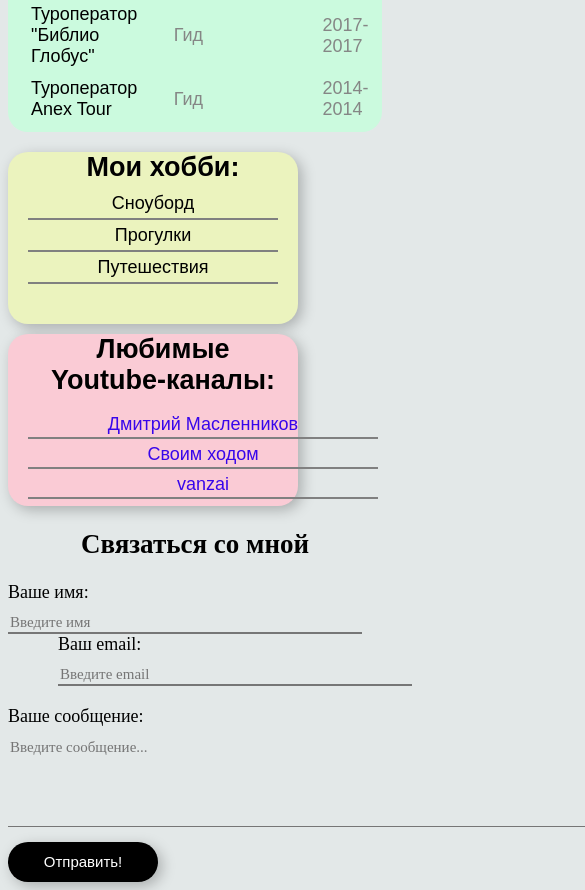
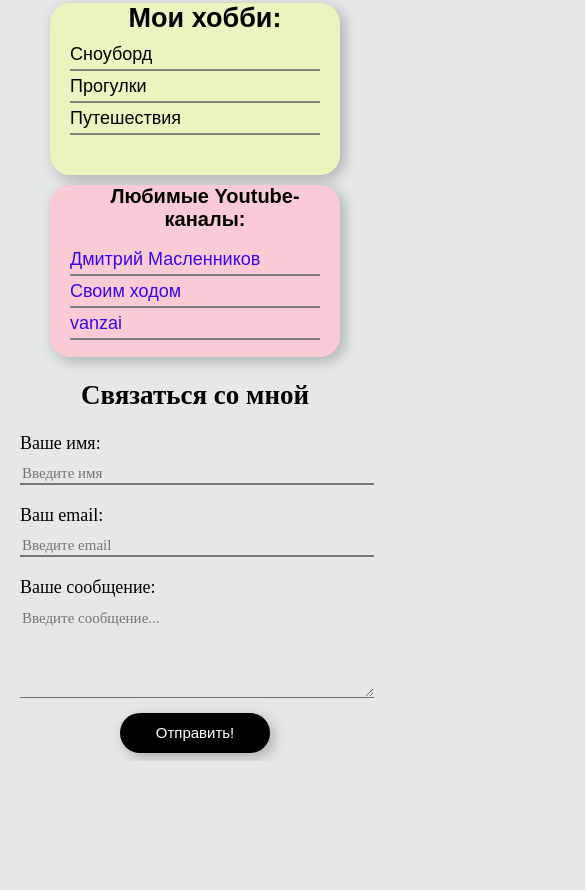
Before and after one commit to stepanenochka/resume, a plain HTML site: page index.html in a window 390 px wide. Shown: the part 661-1551 px from the top of the page, 585 px wide, since content can reach past the window. After the commit the page ends 1422 px from the top, so only its background shows below. Drawn offline with Linux system fonts and the light colour scheme; a web font is replaced by a local one.

Commit message:
Add files via upload

```diff
--- a/index.html
+++ b/index.html
@@ -15,7 +15,7 @@
 
   <div class="container">
   <div class="info">
-     <img src="IMG_8195.JPG" alt="Степаненко Ирина" class="foto">
+     <img src="imgs/IMG_8195.JPG" alt="Степаненко Ирина" class="foto">
 
   <div class="info-text">
   <h1>Степаненко Ирина</h1>
@@ -105,11 +105,11 @@
 <div class="message">
   <label for="message">Ваше сообщение:</label>
 <br>
-<textarea id="message" cols="20" rows="5" placeholder="Введите сообщение..."></textarea>
+<textarea  class="message1"  id="message" cols="20" rows="5" placeholder="Введите сообщение..."></textarea>
 </div>
 
 
-<div>
+<div class="btn1">
 <input class="btn" type="submit" value="Отправить!">
 </div>
 </div>
--- a/styles.css
+++ b/styles.css
@@ -2,7 +2,7 @@
 
 body {
     background: rgba(211, 219, 219, 0.63);
-    font-size: 18px;
+     font-size: 18px;
     font-family: shantell Sans, sans-serif;
     font-weight: 400;}
 .info-text {
@@ -175,13 +175,10 @@ font-family: 'Times New Roman', Times, serif;
 
 
 }
+.btn1 {width: 750px;}
+.message {font-family: 'Times New Roman', Times, serif;
+width: 750px;}
 
-.message {font-family: 'Times New Roman', Times, serif;
-width: 1000px;
-
-
-
-}
 textarea {
     width: 750px;
     margin-top: 10px;
@@ -205,22 +202,19 @@ input {background-color: inherit;
     font-family: inherit;
     font-size: 15px;}
 
-@media (max-width: 650px) {
-.info {
-    display: block;
-    text-align: center;
-}
-
-.vmeste {
-    display: block;
-    text-align: center;
-}
-
-.namemail {
-    display: block;
+@media (max-width: 758px) {
+.container {margin: auto;}
+.info {display: block; text-align: center;}
+.vmeste {display: block;}
+.card-hobbi {margin: auto;}
+.card-like {margin: auto; width: 270px;}
+.card-like li {width: 250px; height: 20px; margin-bottom: 5px; padding-bottom: 5px;}
+.card-like h2 {font-size: 20px;}
+.namemail {display: block; }
+.name1 {margin: auto; margin-bottom: 20px;}
+.mail1 {margin: auto; width: 350px; }
+.message {width: 350px; margin: auto;}
+.message1 {width: 350px}
+.btn1 {margin: auto; width: 150px}
 
 }
-
-.card-like {width: 270px;}
-
-}
```
